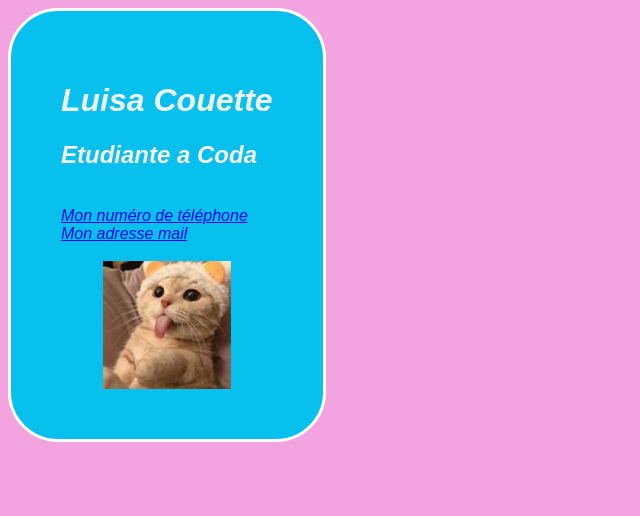
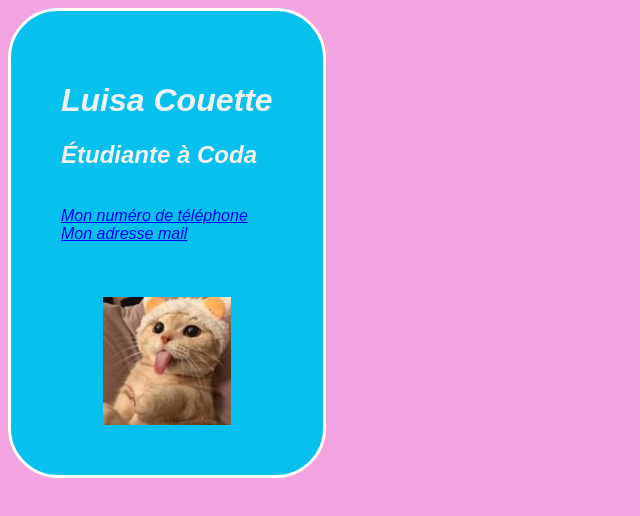
Before and after one commit to Luisa-hub12/tp_visite, a plain HTML site: page index.html in a window 1280 px wide. Shown: the whole page, without its empty margins (0-640 px from the left). Drawn offline with Linux system fonts and the light colour scheme.

Commit message:
style css

```diff
--- a/index.html
+++ b/index.html
@@ -9,9 +9,11 @@
 <body>
 <address>
 <h1>Luisa Couette</h1>
-<h2>Etudiante a Coda</h2><br>
+<h2>Étudiante à Coda</h2><br>
     <a href="tel:+33600000000">Mon numéro de téléphone</a><br>
     <a href="mailto:luisa.couette1@gmail.com">Mon adresse mail</a><br>
+    <br>
+    <br>
     <br>
         <img src="image_visite.jpeg" width="128" height="128"
         alt="Logo coda">
```
